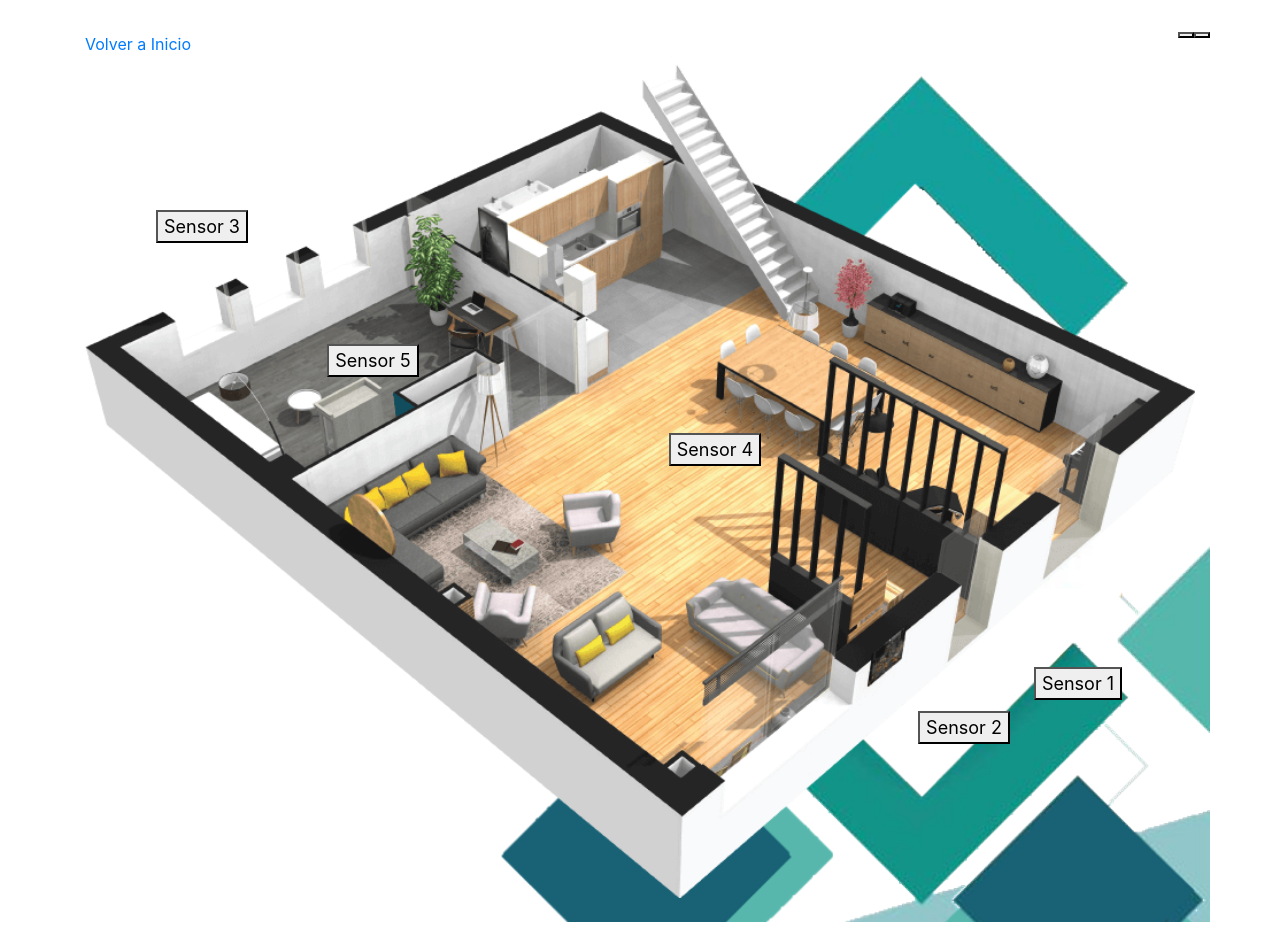
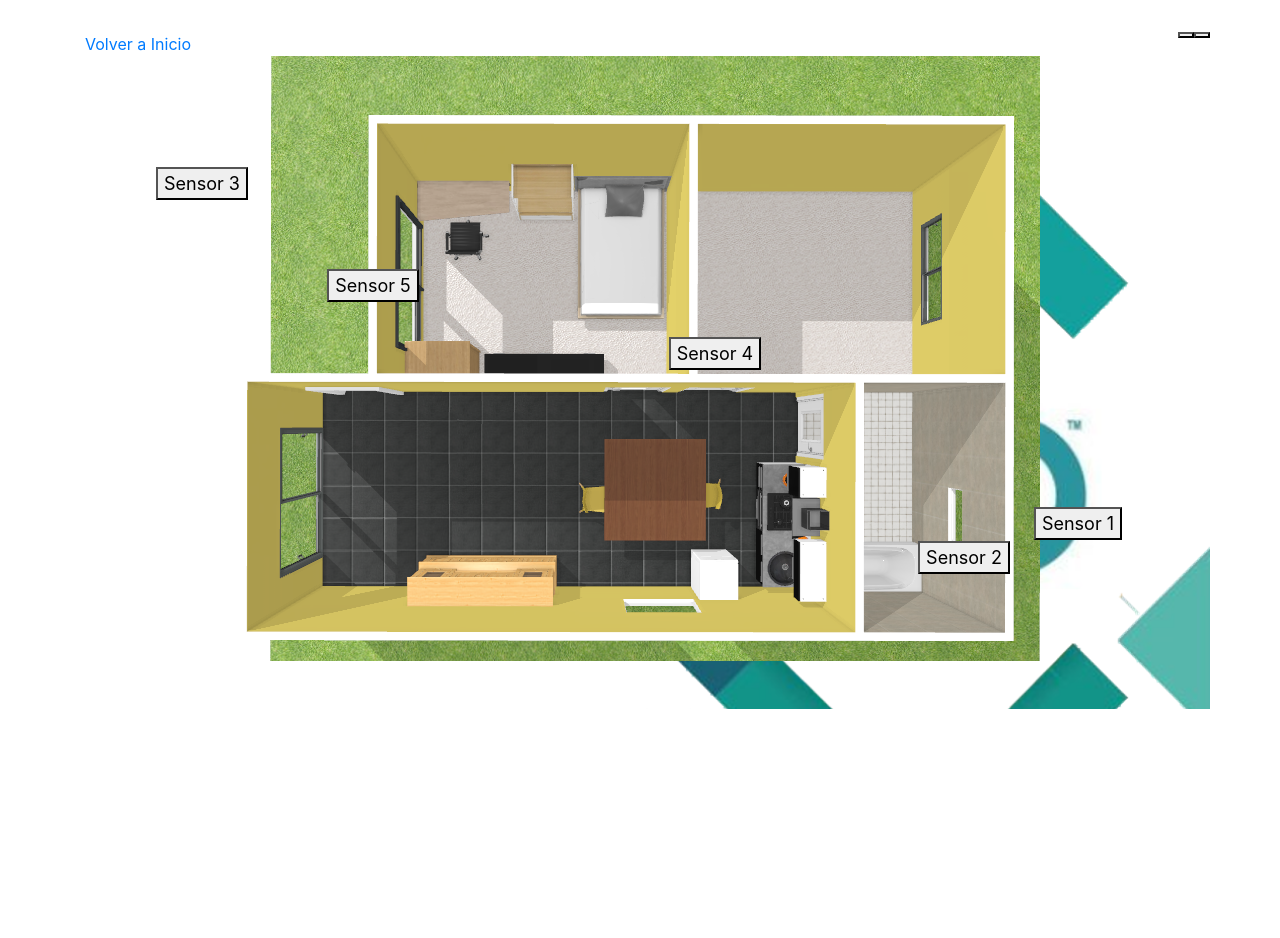
Before and after one commit to Fran-26/flask_test, a Flask app: page /sensores in a window 1280 px wide. Shown: the part 224-1162 px from the top of the page. After the commit the page ends 933 px from the top, so only its background shows below. Run offline with Flask 2, Linux system fonts and the light colour scheme; some libraries are stand-ins or nearby versions.

Commit message:
changed image

```diff
--- a/static/sensores.css
+++ b/static/sensores.css
@@ -40,3 +40,8 @@
 #s7{
 	right: 30px;
 }
+.center {
+  display: block;
+  margin-left: auto;
+  margin-right: auto;
+}
--- a/templates/sensores.html
+++ b/templates/sensores.html
@@ -14,7 +14,7 @@
 		<button type="button" id="s7"></button>
 		<button type="button" onclick="activar()" id = "s6"></button>
 	</div>
-	<img src="{{url_for('static', filename='plano.png')}}" width="100%" height="auto">
+	<img src="{{url_for('static', filename='home.png')}}" class="center">
 	<div class="topleft" id = "sensor_1"><button type="button" onclick="loadTable(1)" id = "s1" >Sensor 1</button></div>
 	<div class="topleft" id = "sensor_2"><button type="button" onclick="loadTable(2)" id = "s2" >Sensor 2</button></div>
 	<div class="topleft" id = "sensor_3"><button type="button" onclick="loadTable(3)" id = "s3" >Sensor 3</button></div>
```
